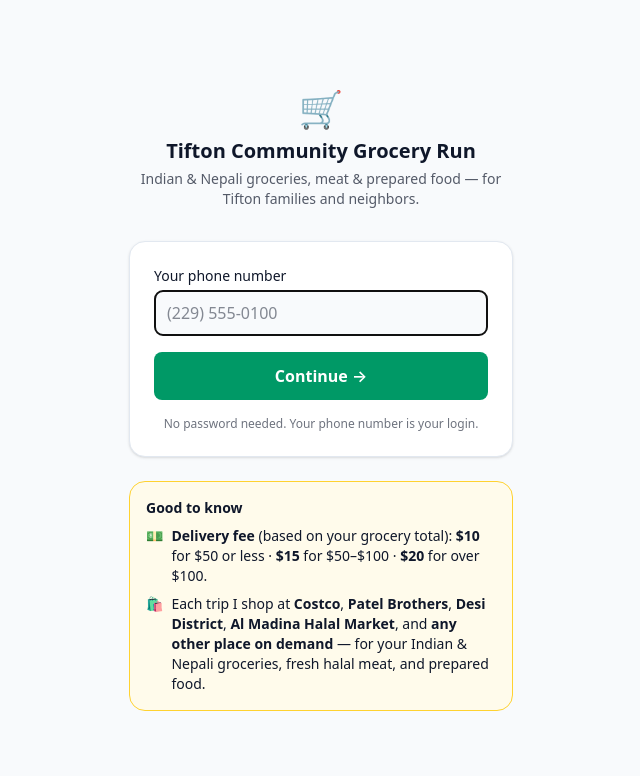
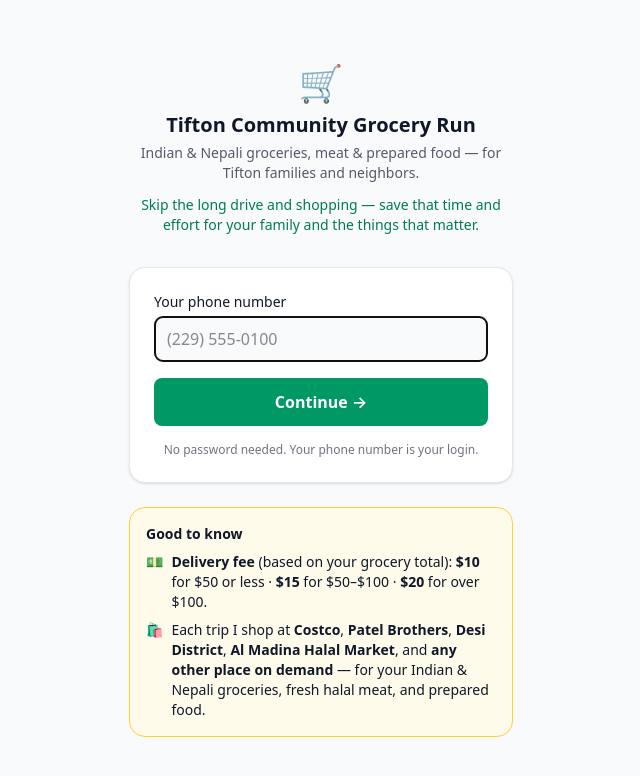
Before and after one commit to prathyushreddy123/grocery-shopper, a Next.js app: page / in a window 1280 px wide. Shown: the top 776 px of the page, without its empty margins (319-959 px from the left). Built offline with nearby package versions, Linux system fonts and the light colour scheme; no server answers.

Commit message:
Landing: add value line (save time/effort for family)
Co-Authored-By: Claude Opus 4.8 <noreply@anthropic.com>

```diff
--- a/src/app/page.tsx
+++ b/src/app/page.tsx
@@ -31,6 +31,10 @@ export default async function EntryPage({
           <p className="mt-1 text-sm opacity-70">
             Indian &amp; Nepali groceries, meat &amp; prepared food — for Tifton
             families and neighbors.
+          </p>
+          <p className="mt-3 text-sm font-medium text-emerald-700 dark:text-emerald-300">
+            Skip the long drive and shopping — save that time and effort for
+            your family and the things that matter.
           </p>
         </header>
 
```
